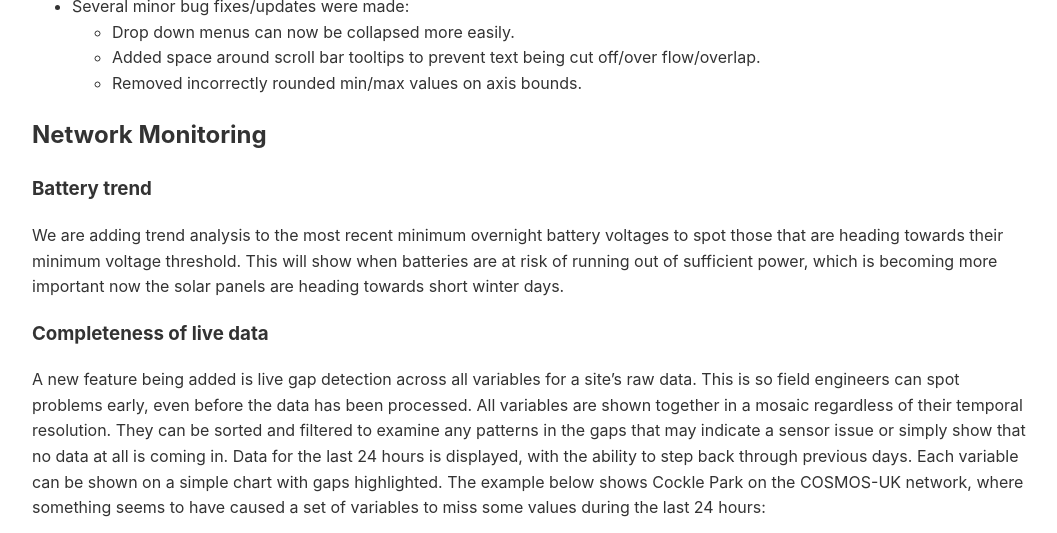
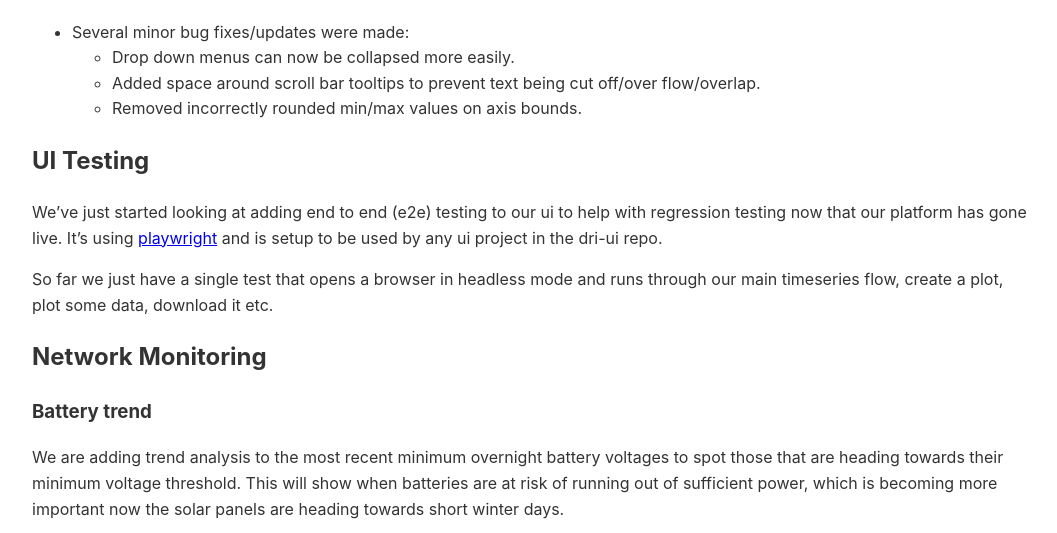
Before and after one commit to NERC-CEH/fdri_words, a Jekyll site: the page built from weeknotes/2026/43.md, in a window 1280 px wide and 900 px high, scrolled down 3086 px, cut to the strip 114-647 px from the top of the window. Shown: the whole strip, without its empty margins (108-1165 px from the left). Built offline with Jekyll 4.4.1, drawn with Linux system fonts in a browser that asks for light colours; our own code applies the rules of GitHub Pages for plain Markdown files.

Commit message:
Update weeknotes with UI testing details
Added details about UI testing and improvements in the weeknotes.

```diff
--- a/weeknotes/2026/43.md
+++ b/weeknotes/2026/43.md
@@ -40,6 +40,13 @@
   - Drop down menus can now be collapsed more easily.
   - Added space around scroll bar tooltips to prevent text being cut off/over flow/overlap.
   - Removed incorrectly rounded min/max values on axis bounds.
+
+
+## UI Testing
+
+We've just started looking at adding end to end (e2e) testing to our ui to help with regression testing now that our platform has gone live. It's using [playwright](https://playwright.dev/) and is setup to be used by any ui project in the dri-ui repo.
+
+So far we just have a single test that opens a browser in headless mode and runs through our main timeseries flow, create a plot, plot some data, download it etc.
 
 ## Network Monitoring
 
```
